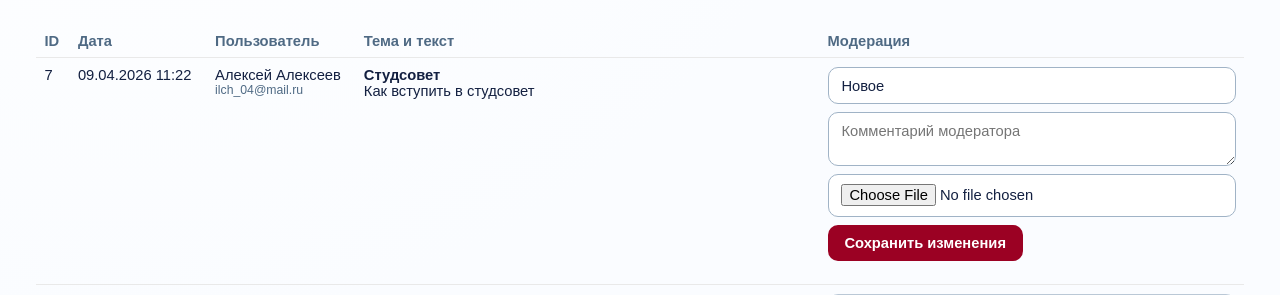
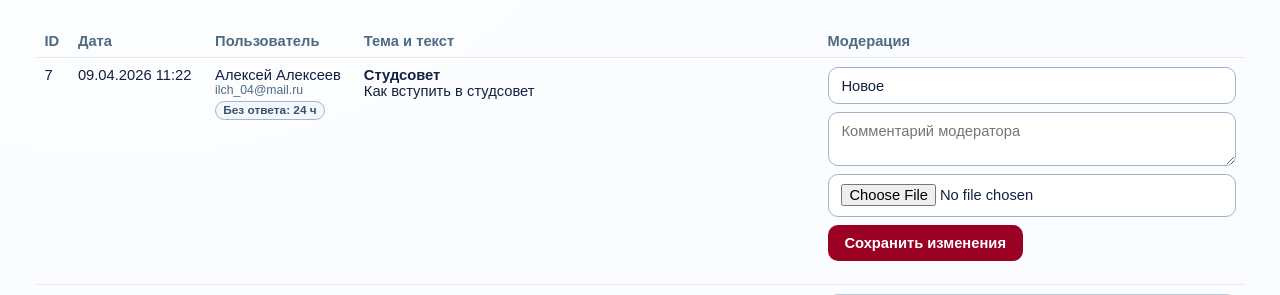
Before and after one commit to ISoolkov/diplom, a Django app: page /staff/feedbacks/ in a window 1280 px wide. Shown: the part 439-734 px from the top of the page. Run offline with Django 4.2, Linux system fonts and the light colour scheme; a user stored in the database is signed in; data comes from the database, SQL or seed files in the repository; some web fonts are replaced.

Commit message:
добавил таймер, сколько по времени заявка без ответа

```diff
--- a/myproject/core/views/staff_views.py
+++ b/myproject/core/views/staff_views.py
@@ -157,9 +157,13 @@ def staff_feedbacks(request):
             subject__startswith=EVENT_REGISTRATION_SUBJECT_PREFIX
         )
     )
-    overdue_border = timezone.now() - timedelta(hours=FEEDBACK_OVERDUE_HOURS)
+    now = timezone.now()
+    overdue_border = now - timedelta(hours=FEEDBACK_OVERDUE_HOURS)
     for item in items:
         moderation_comment = (item.moderation_comment or "").strip()
+        item.response_wait_hours = None
+        if item.status != FeedbackMessage.STATUS_RESOLVED and not moderation_comment:
+            item.response_wait_hours = max(0, int((now - item.created_at).total_seconds() // 3600))
         item.is_overdue = (
             item.status != FeedbackMessage.STATUS_RESOLVED
             and not moderation_comment
@@ -216,11 +220,15 @@ def staff_join_requests(request):
         return redirect("core:staff_join_requests")
 
     overdue_only = request.GET.get("overdue") == "1"
-    overdue_border = timezone.now() - timedelta(hours=FEEDBACK_OVERDUE_HOURS)
+    now = timezone.now()
+    overdue_border = now - timedelta(hours=FEEDBACK_OVERDUE_HOURS)
 
     items = list(CouncilJoinApplication.objects.select_related("user"))
     for item in items:
         moderation_comment = (item.moderation_comment or "").strip()
+        item.response_wait_hours = None
+        if item.status not in {CouncilJoinApplication.STATUS_APPROVED, CouncilJoinApplication.STATUS_REJECTED} and not moderation_comment:
+            item.response_wait_hours = max(0, int((now - item.created_at).total_seconds() // 3600))
         item.is_overdue = (
             item.status not in {CouncilJoinApplication.STATUS_APPROVED, CouncilJoinApplication.STATUS_REJECTED}
             and not moderation_comment
@@ -234,6 +242,9 @@ def staff_join_requests(request):
     )
     for item in event_requests:
         moderation_comment = (item.moderation_comment or "").strip()
+        item.response_wait_hours = None
+        if item.status != FeedbackMessage.STATUS_RESOLVED and not moderation_comment:
+            item.response_wait_hours = max(0, int((now - item.created_at).total_seconds() // 3600))
         item.is_overdue = (
             item.status != FeedbackMessage.STATUS_RESOLVED
             and not moderation_comment
--- a/myproject/static/css/styles.css
+++ b/myproject/static/css/styles.css
@@ -1082,6 +1082,20 @@ small {
     line-height: 1.1;
 }
 
+.sla-badge {
+    display: inline-flex;
+    align-items: center;
+    margin-top: 0.25rem;
+    padding: 0.12rem 0.45rem;
+    border-radius: 999px;
+    border: 1px solid #9fb6d1;
+    color: #365270;
+    background: #f4f8fc;
+    font-size: 0.74rem;
+    font-weight: 700;
+    line-height: 1.1;
+}
+
 .inline-controls {
     display: grid;
     gap: 0.5rem;
--- a/myproject/templates/core/staff/feedbacks.html
+++ b/myproject/templates/core/staff/feedbacks.html
@@ -39,6 +39,9 @@
                     <td>
                         {{ item.name }}<br>
                         <small>{{ item.email }}</small>
+                        {% if item.response_wait_hours is not None %}
+                            <p><span class="sla-badge">Без ответа: {{ item.response_wait_hours }} ч</span></p>
+                        {% endif %}
                     </td>
                     <td>
                         <strong>{{ item.subject }}</strong>
--- a/myproject/templates/core/staff/join_requests.html
+++ b/myproject/templates/core/staff/join_requests.html
@@ -40,6 +40,9 @@
                         <strong>{{ item.full_name }}</strong><br>
                         <small>{{ item.email }}</small><br>
                         <small>{{ item.phone }}</small>
+                        {% if item.response_wait_hours is not None %}
+                            <p><span class="sla-badge">Без ответа: {{ item.response_wait_hours }} ч</span></p>
+                        {% endif %}
                     </td>
                     <td>
                         <p><strong>Факультет:</strong> {{ item.get_faculty_display }}</p>
@@ -99,6 +102,9 @@
                     <td>
                         <strong>{{ item.name }}</strong><br>
                         <small>{{ item.email }}</small>
+                        {% if item.response_wait_hours is not None %}
+                            <p><span class="sla-badge">Без ответа: {{ item.response_wait_hours }} ч</span></p>
+                        {% endif %}
                     </td>
                     <td>
                         <strong>{{ item.subject }}</strong>
```
Also changed, not shown: myproject/core/tests/test_smoke.py (+20 -0 lines).
